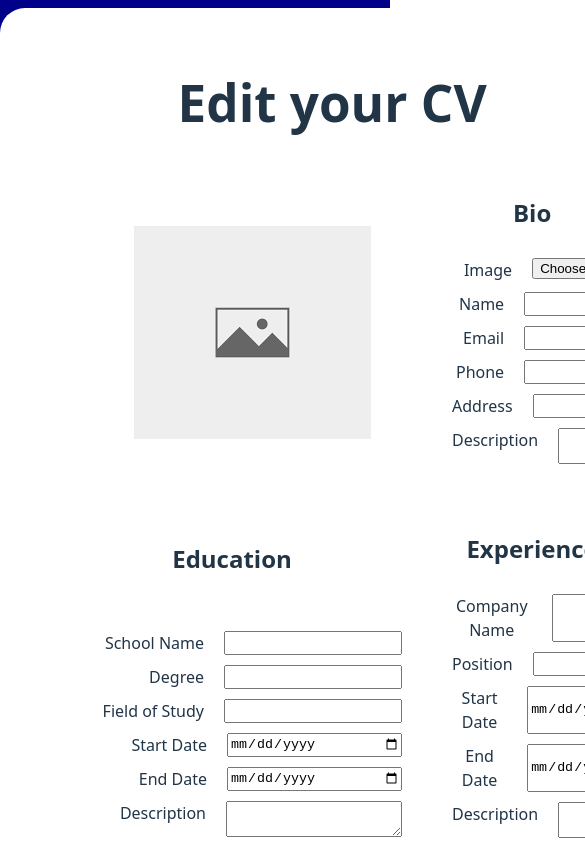
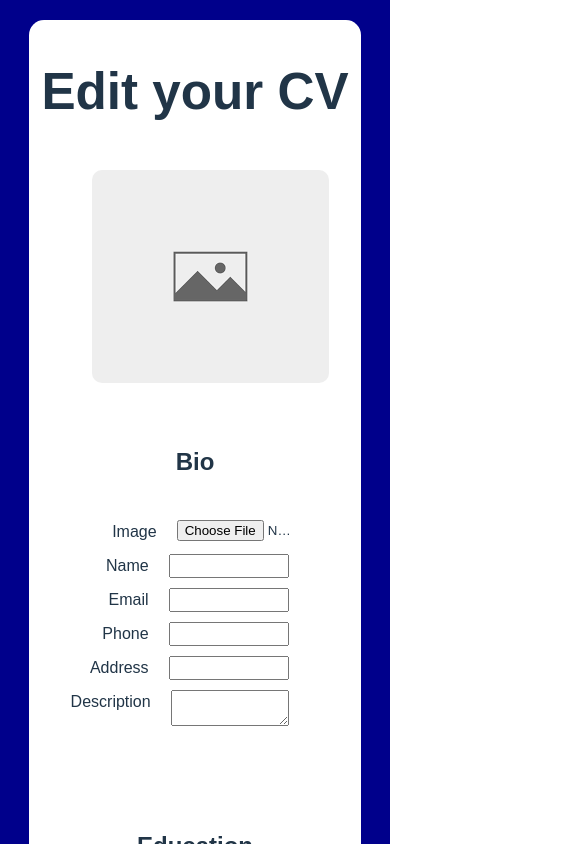
Before and after one commit to pavlevuksanovic08/odin-cv-app, a React (Vite) app: page / in a window 390 px wide. Shown: the top 844 px of the page, 585 px wide, since content can reach past the window. Built offline with nearby package versions, Linux system fonts and the light colour scheme.

Commit message:
fix responsivness

```diff
--- a/src/styles/edit/edit.css
+++ b/src/styles/edit/edit.css
@@ -28,3 +28,9 @@ input, textarea{
 .fieldset {
     margin: 15% 0;
 }
+
+@media (max-width: 767px) {
+    .section div {
+        margin-right: 3vw;
+    }
+}
--- a/src/styles/layout.css
+++ b/src/styles/layout.css
@@ -1,28 +1,32 @@
-
+/* Base styles */
 html, body {
     background-color: darkblue;
     margin: 0;
     padding: 0;
+    font-family: sans-serif;
 }
 
 #root {
     background-color: white;
     border-radius: 25px;
     margin: 2% auto;
+    padding: 20px;
+    max-width: 1200px;
 }
 
+/* Grid layout */
 .grid-template {
     display: grid;
-    grid-template-columns: repeat(2, 1fr);
-    grid-template-rows: repeat(auto, 300px);
+    grid-template-columns: repeat(2, 1fr); /* 2 columns on desktop */
+    gap: 20px; /* spacing between cells */
 }
 
 .section {
     margin: 5%;
 }
 
+/* Image container */
 .img-cell {
-    width: 400px;
     display: flex;
     justify-content: center;
     align-items: center;
@@ -34,4 +38,51 @@ html, body {
     height: auto;
     width: auto;
     display: block;
+    border-radius: 10px;
 }
+
+/* Tablet: 2 columns but smaller gaps and scaling */
+@media (min-width: 768px) and (max-width: 1024px) {
+    #root {
+        margin: 5% 5%;
+        padding: 15px;
+    }
+
+    .grid-template {
+        grid-template-columns: 1fr 1fr; /* still 2 columns */
+        gap: 15px;
+    }
+
+    .img-cell {
+        width: 100%;
+    }
+}
+
+/* Mobile: 1 column */
+@media (max-width: 767px) {
+    body {
+        display: flex;
+        justify-content: center;
+    }
+
+    #root {
+        width: 80%;
+        margin: 5% 2%;
+        padding: 10px;
+        border-radius: 15px;
+    }
+
+    .grid-template {
+        grid-template-columns: 1fr; /* single column */
+        gap: 10px;
+    }
+
+    .img-cell {
+        width: 100%;
+    }
+
+    .img-cell img {
+        max-width: 100%;
+        height: auto;
+    }
+}
```
